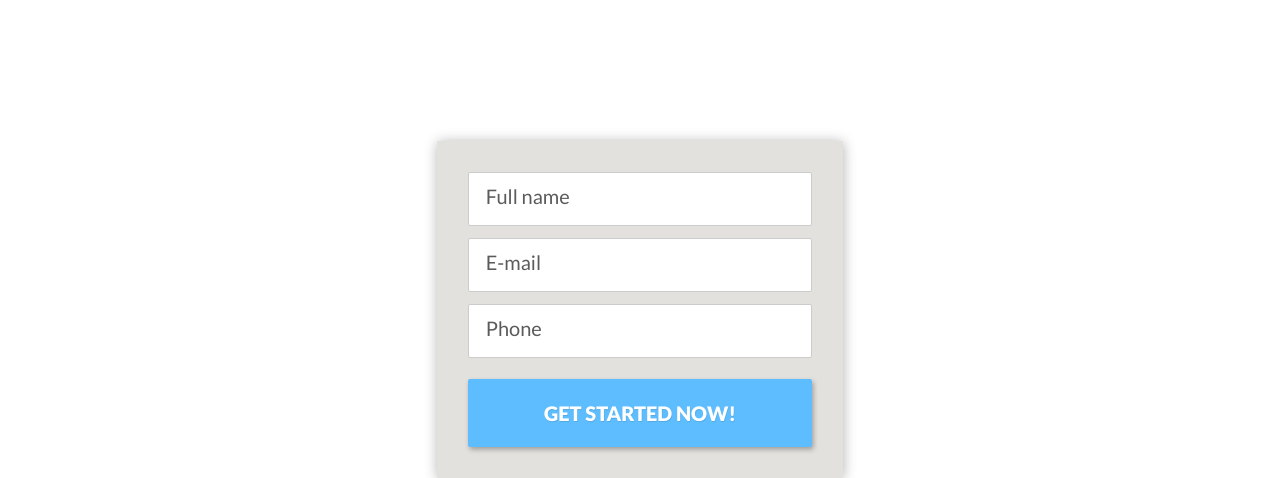
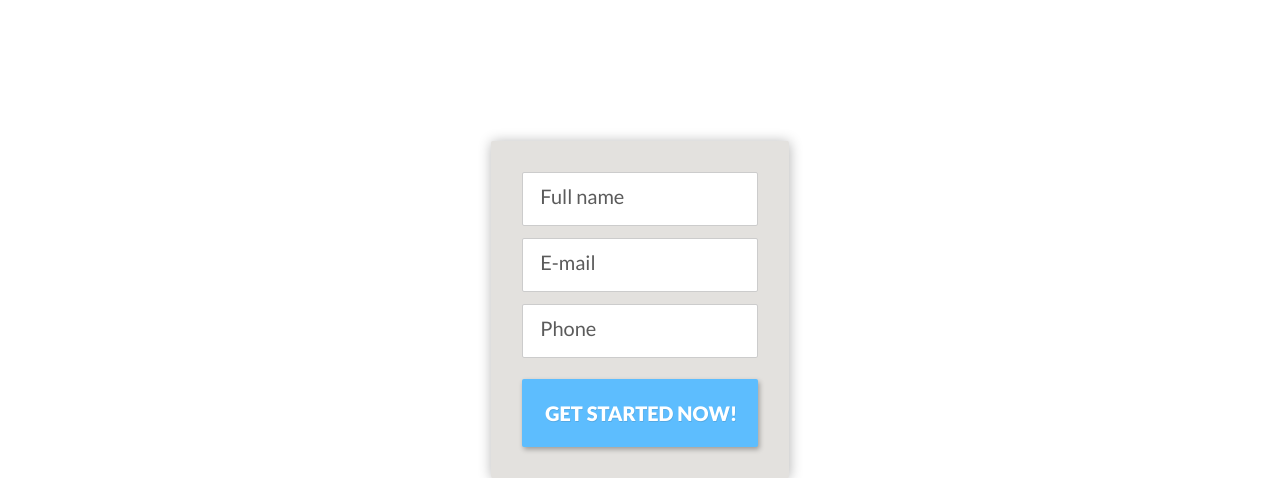
Before and after one commit to Vlads1992/html_test_task, a website: page src/pug/index.pug in a window 1280 px wide. Shown: the part 502-980 px from the top of the page. Drawn offline with nearby package versions, Linux system fonts and the light colour scheme; files that its build step writes are made by us from their sources.

Commit message:
in process of completing a form in the header

```diff
--- a/src/blocks/header/_header.pug
+++ b/src/blocks/header/_header.pug
@@ -10,7 +10,7 @@ mixin header
                             p.par1 The best open page template for
                             p.par2 Web Professionals
                             .row.d-flex.justify-content-center
-                                .col-4
+                                .col-3
                                     form(action="#" method="GET")
                                         input(type="text" name="Full name" id="Full name" placeholder="Full name" class="name")
                                         input(type="email" name="Email" id="Email" placeholder="E-mail" class="email")
```
Also changed, not shown: docs/index.html.
